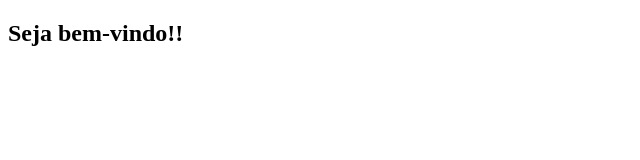
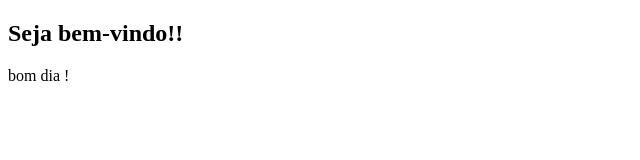
Before and after one commit to Souza216/Git.Teste-2, a plain HTML site: page index.html in a window 1280 px wide. Shown: the full height of the page, 0-640 px from the left. Drawn offline with Linux system fonts and the light colour scheme.

Commit message:
alter index.html

```diff
--- a/index.html
+++ b/index.html
@@ -8,5 +8,6 @@
 </head>
 <body>
     <h2>Seja bem-vindo!!</h2>
+    <p>bom dia !</p>
 </body>
 </html>
```
